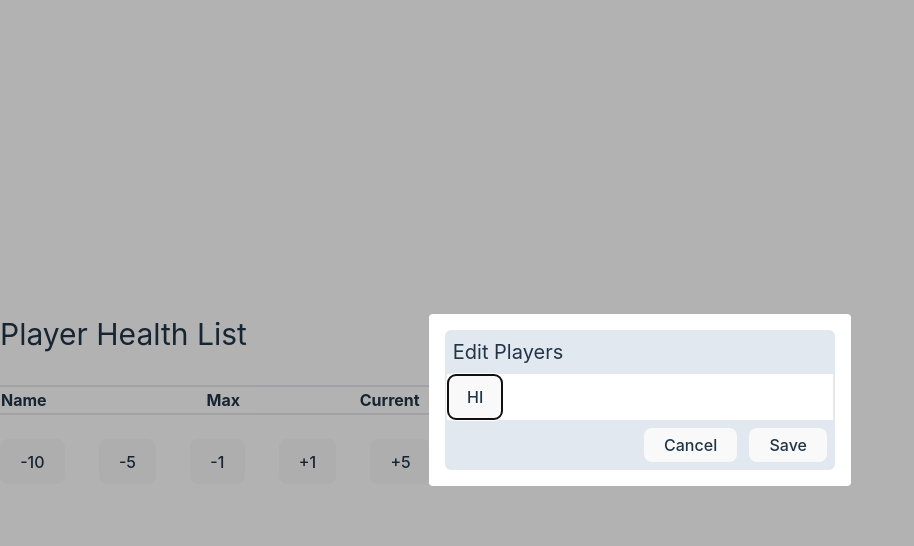
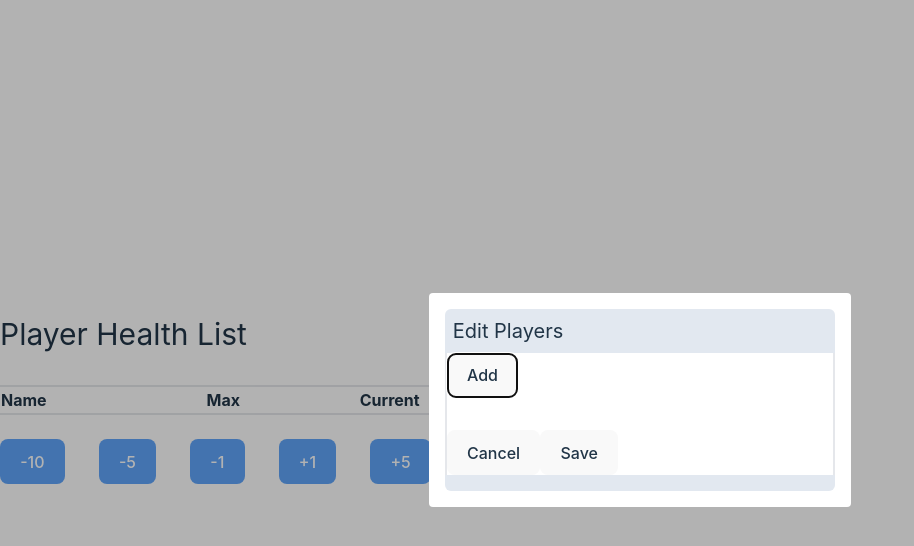
Before and after one commit to AdamKogut/DndCommander, a React (Vite) app in the folder frontend/: page / in a window 1280 px wide. Both pictures are taken after a click on the button "Edit Players". Shown: the top 546 px of the page, without its empty margins (0-914 px from the left). Built offline with nearby package versions, Linux system fonts and the light colour scheme.

Commit message:
WIP edit players modal

```diff
--- a/frontend/src/components/Modal.tsx
+++ b/frontend/src/components/Modal.tsx
@@ -35,8 +35,8 @@ export const Modal = ({ isOpen, title, children, onCancel, onConfirm }: ModalPro
           </div>
 
           <div className='flex justify-end gap-x-3 rounded-b-md bg-slate-200 p-2'>
-            {onCancel && <button className='py-1' onClick={onInternalCancel}>Cancel</button>}
-            {onConfirm && <button className='py-1' onClick={onInternalConfirm}>Save</button>}
+            {onCancel && <button className='btn-primary py-1' onClick={onInternalCancel}>Cancel</button>}
+            {onConfirm && <button className='btn-primary py-1' onClick={onInternalConfirm}>Save</button>}
           </div>
         </Dialog.Panel>
       </div>
--- a/frontend/src/index.css
+++ b/frontend/src/index.css
@@ -1,6 +1,13 @@
 @tailwind base;
 @tailwind components;
 @tailwind utilities;
+
+@layer components {
+  .btn-primary {
+    /* TODO: choose colors*/
+    @apply bg-blue-400 text-white;
+  }
+}
 
 :root {
   font-family: Inter, system-ui, Avenir, Helvetica, Arial, sans-serif;
--- a/frontend/src/views/health/AddEditModal.tsx
+++ /dev/null
@@ -1,39 +0,0 @@
-import { Fragment, useState, useEffect } from 'react';
-import { useModal } from 'src/hooks/UseModal';
-import { PlayerHealth } from 'src/types/players';
-
-type PlayerTableProps = {
-  playerList: PlayerHealth[];
-  saveEdit: (players: PlayerHealth[] | undefined) => void;
-  isOpen: boolean;
-}
-
-function AddEditModal({ playerList, saveEdit, isOpen }: PlayerTableProps) {
-  const [tempPlayerList, setTempPlayerList] = useState([...playerList]);
-  const { create } = useModal();
-
-  const onSubmitClick = () => {
-    saveEdit(tempPlayerList)
-  }
-
-  const onCancelClick = () => {
-    saveEdit(undefined);
-  }
-
-  const children = <button>HI</button>
-
-  useEffect(() => {
-    if (isOpen) {
-      create({
-        title: 'Edit Players',
-        children,
-        onCancel: onCancelClick,
-        onConfirm: onSubmitClick
-      });
-    }
-  }, [isOpen]);
-
-  return null
-}
-
-export default AddEditModal;
--- /dev/null
+++ b/frontend/src/views/health/EditHealthModal/AddEditModal.tsx
@@ -0,0 +1,92 @@
+import { Fragment, useState, useEffect, MouseEvent, ChangeEvent } from 'react';
+import { PlayerHealth } from 'src/types/players';
+
+type PlayerTableProps = {
+  playerList: PlayerHealth[];
+  saveEdit: (players: PlayerHealth[]) => void;
+  cancel: () => void;
+}
+
+function AddEditModal({ playerList, saveEdit, cancel }: PlayerTableProps) {
+  const [tempPlayerList, setTempPlayerList] = useState([...playerList]);
+
+  const addPlayer = (e: MouseEvent<HTMLButtonElement>) => {
+    const pl = [...tempPlayerList];
+    pl.push({
+      Id: tempPlayerList.length,
+      Name: '',
+      Max: 0,
+      Current: 0,
+      IsSelected: false
+    });
+    setTempPlayerList(pl);
+    e.stopPropagation();
+  };
+
+  const changeName = (id: number, name: string) => {
+    const pl = [...tempPlayerList];
+    const foundPlayer = pl.find((x => x.Id === id));
+    if (foundPlayer)
+    {
+      foundPlayer.Name = name;
+    }
+
+    setTempPlayerList(pl);
+  }
+
+  const changeMax = (id: number, max: string) => {
+    const maxInt = +max;
+    if (isNaN(maxInt))
+    {
+      return;
+    }
+
+    const pl = [...tempPlayerList];
+    const foundPlayer = pl.find((x => x.Id === id));
+    if (foundPlayer)
+    {
+      foundPlayer.Max = maxInt;
+    }
+
+    setTempPlayerList(pl);
+  }
+
+  const deletePlayer = (id: number) => {
+    const pl = [...tempPlayerList];
+    const foundPlayer = pl.findIndex((x => x.Id === id));
+    if (foundPlayer !== -1)
+    {
+      pl.splice(foundPlayer, 1);
+    }
+
+    setTempPlayerList(pl);
+  }
+
+  return (
+    <Fragment>
+      <button onClick={addPlayer}>Add</button>
+      <table className='m-4'>
+        <tbody>
+          {tempPlayerList.map((value: PlayerHealth) => {
+            return (
+              <tr key={value.Id} className='h-12 border-2'>
+                <td></td>
+                <td className='px-4'>
+                  <input type="text" value={value.Name} onChange={(e:ChangeEvent<HTMLInputElement>) => changeName(value.Id, e.currentTarget.value)} />
+                </td>
+                <td className='pr-4'>
+                  <input type="text" value={value.Max} onChange={(e:ChangeEvent<HTMLInputElement>) => changeMax(value.Id, e.currentTarget.value)} />
+                </td>
+                <td><button onClick={() => deletePlayer(value.Id)}>Delete</button></td>
+              </tr>
+            );
+          })}
+        </tbody>
+      </table>
+      <button onClick={cancel}>Cancel</button>
+      <button onClick={() => saveEdit(tempPlayerList)}>Save</button>
+    </Fragment>
+  );
+}
+
+export default AddEditModal;
--- a/frontend/src/views/health/Health.tsx
+++ b/frontend/src/views/health/Health.tsx
@@ -4,11 +4,12 @@ import { PlayerHealth } from 'src/types/players';
 import HealthModification from './HealthModification'
 import PlayerTable from './PlayerTable';
 import PlayerListModification from './PlayerListModification';
-import AddEditModal from './AddEditModal';
+import AddEditModal from './EditHealthModal/AddEditModal';
+import { useModal } from 'src/hooks/UseModal';
 
 function Health() {
   const [players, setPlayers] = useState<PlayerHealth[]>([]);
-  const [isOpen, setIsOpen] = useState(false);
+  const { create, destroy } = useModal();
 
   const applyModification = (amt: number) => {
     const currPlayers = [...players];
@@ -26,16 +27,15 @@ function Health() {
   }
 
   const openEditModal = () => {
-
-    setIsOpen(true)
-    // AddEditModal({ playerList: players, saveEdit });
+    create({
+      title: 'Edit Players',
+      children: <AddEditModal playerList={players} saveEdit={saveEdit} cancel={destroy} />
+    });
   }
 
-  const saveEdit = (playerList: PlayerHealth[] | undefined) => {
-    if (playerList !== undefined) {
-      setPlayers(playerList);
-    }
-    setIsOpen(false);
+  const saveEdit = (playerList: PlayerHealth[]) => {
+    setPlayers(playerList);
+    destroy();
   };
 
   const selectPlayer = (id: number) => {
@@ -53,7 +53,6 @@ function Health() {
       <PlayerListModification openEditModal={openEditModal} />
       <PlayerTable selectPlayer={selectPlayer} players={players} />
       <HealthModification applyModification={applyModification} />
-      <AddEditModal playerList={players} saveEdit={saveEdit} isOpen={isOpen}/>
     </div>
   )
 }
--- a/frontend/src/views/health/HealthModification.tsx
+++ b/frontend/src/views/health/HealthModification.tsx
@@ -9,9 +9,9 @@ function HealthModification({ applyModification }: HealthModificationProps) {
     <div className='flex flex-row place-content-between pt-6'>
       {modificationValues.map((value: number) => {
         const stringValue = value > 0 ? `+${value}` : value;
-        return <button key={value} onClick={() => applyModification(value)}>{stringValue}</button>;
+        return <button key={value} className='btn-primary' onClick={() => applyModification(value)}>{stringValue}</button>;
       })}
-      <button key={'max'} onClick={() => applyModification(0)}>Max</button>
+      <button key={'max'} className='btn-primary' onClick={() => applyModification(0)}>Max</button>
     </div>
   )
 }
--- a/frontend/src/views/health/PlayerListModification.tsx
+++ b/frontend/src/views/health/PlayerListModification.tsx
@@ -7,7 +7,7 @@ function PlayerListModification({ openEditModal }: PlayerTableProps) {
     <div className='flex flex-row place-content-between space-x-4 pb-6'>
       <h2 className='text-3xl'>Player Health List</h2>
       <div className='flex flex-row place-content-end space-x-4'>
-        <button onClick={openEditModal}>Edit Players</button>
+        <button className="btn-primary" onClick={openEditModal}>Edit Players</button>
       </div>
     </div>
   )
```
